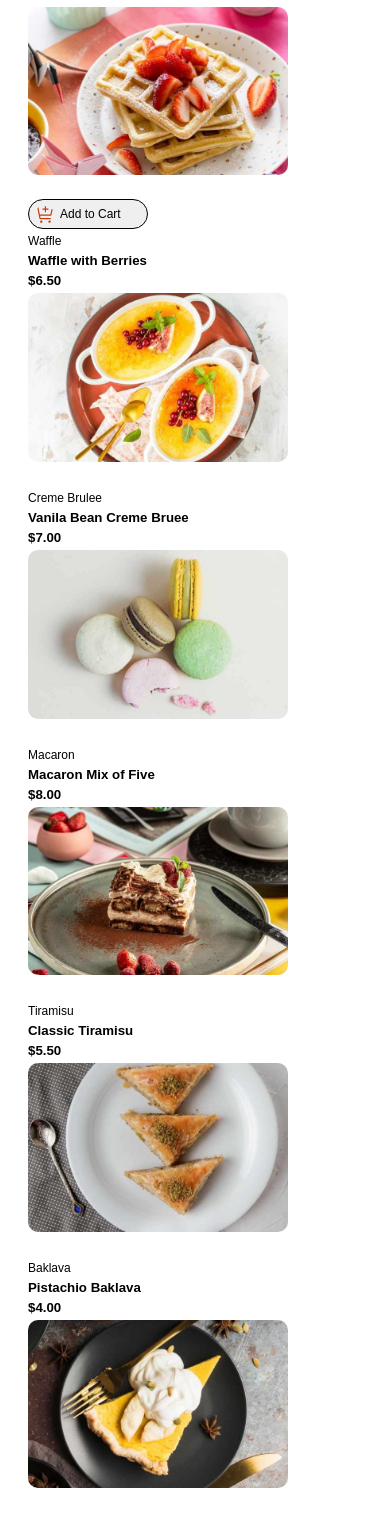
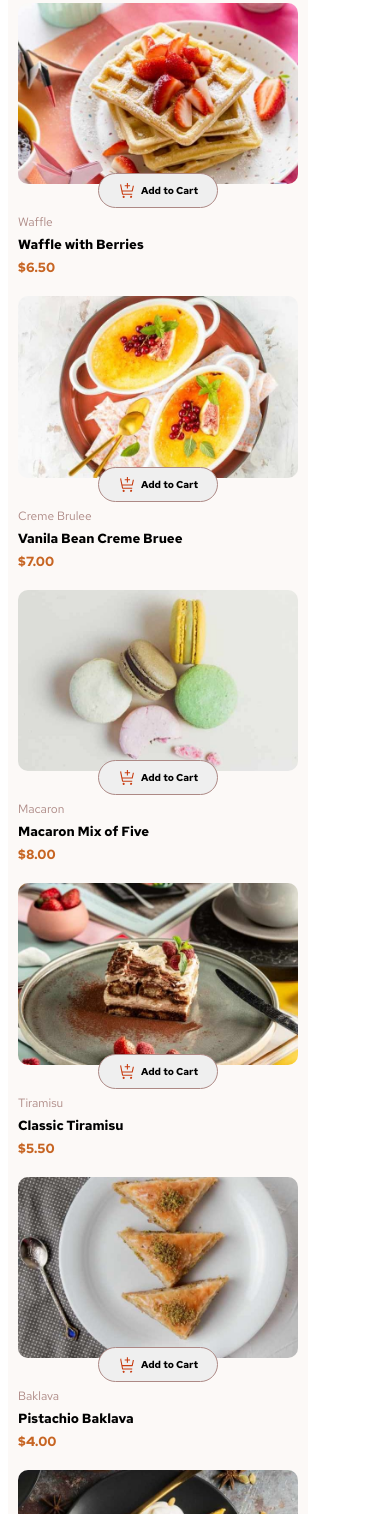
Before and after one commit to youngjorisky/Product-List-Site, a plain HTML site: page index.html in a window 390 px wide. Shown: the part 101-1615 px from the top of the page. Drawn offline with Linux system fonts and the light colour scheme.

Commit message:
mobile-design-empty

```diff
--- a/index.html
+++ b/index.html
@@ -33,7 +33,7 @@
       </div>
 
       <div class="items">
-        <div class="item-waffle">
+        <div class="item item-waffle">
           <img src="./assets/images/image-waffle-mobile.jpg" />
           <button class="add-cart">
             <img src="./assets/images/icon-add-to-cart.svg" />
@@ -44,57 +44,89 @@
           <h5>$6.50</h5>
         </div>
 
-        <div class="item-vanilla">
+        <div class="item item-vanilla">
           <img src="./assets/images/image-creme-brulee-mobile.jpg" />
+          <button class="add-cart">
+            <img src="./assets/images/icon-add-to-cart.svg" />
+            <p>Add to Cart</p>
+          </button>
           <p>Creme Brulee</p>
           <h5>Vanila Bean Creme Bruee</h5>
           <h5>$7.00</h5>
         </div>
 
-        <div class="item-macaron">
+        <div class="item item-macaron">
           <img src="./assets/images/image-macaron-mobile.jpg" />
+          <button class="add-cart">
+            <img src="./assets/images/icon-add-to-cart.svg" />
+            <p>Add to Cart</p>
+          </button>
           <p>Macaron</p>
           <h5>Macaron Mix of Five</h5>
           <h5>$8.00</h5>
         </div>
 
-        <div class="item-tiramisu">
+        <div class="item item-tiramisu">
           <img src="./assets/images/image-tiramisu-mobile.jpg" />
+          <button class="add-cart">
+            <img src="./assets/images/icon-add-to-cart.svg" />
+            <p>Add to Cart</p>
+          </button>
           <p>Tiramisu</p>
           <h5>Classic Tiramisu</h5>
           <h5>$5.50</h5>
         </div>
 
-        <div class="item-pistachio">
+        <div class="item item-pistachio">
           <img src="./assets/images/image-baklava-mobile.jpg" />
+          <button class="add-cart">
+            <img src="./assets/images/icon-add-to-cart.svg" />
+            <p>Add to Cart</p>
+          </button>
           <p>Baklava</p>
           <h5>Pistachio Baklava</h5>
           <h5>$4.00</h5>
         </div>
 
-        <div class="item-pie">
+        <div class="item item-pie">
           <img src="./assets/images/image-meringue-mobile.jpg" />
+          <button class="add-cart">
+            <img src="./assets/images/icon-add-to-cart.svg" />
+            <p>Add to Cart</p>
+          </button>
           <p>Pie</p>
           <h5>Lemon Meringue Pie</h5>
           <h5>$5.00</h5>
         </div>
 
-        <div class="item-cake">
+        <div class="item item-cake">
           <img src="./assets/images/image-cake-mobile.jpg" />
+          <button class="add-cart">
+            <img src="./assets/images/icon-add-to-cart.svg" />
+            <p>Add to Cart</p>
+          </button>
           <p>Cake</p>
           <h5>Red Velvet cake</h5>
           <h5>$4.50</h5>
         </div>
 
-        <div class="item-brownie">
+        <div class="item item-brownie">
           <img src="./assets/images/image-brownie-mobile.jpg" />
+          <button class="add-cart">
+            <img src="./assets/images/icon-add-to-cart.svg" />
+            <p>Add to Cart</p>
+          </button>
           <p>Brownie</p>
           <h5>Salted Caramel Brownie</h5>
           <h5>$5.50</h5>
         </div>
 
-        <div class="item-panna-cotta">
+        <div class="item item-panna-cotta">
           <img src="./assets/images/image-panna-cotta-mobile.jpg" />
+          <button class="add-cart">
+            <img src="./assets/images/icon-add-to-cart.svg" />
+            <p>Add to Cart</p>
+          </button>
           <p>Panna Cotta</p>
           <h5>Vanilla Panna Cotta</h5>
           <h5>$6.50</h5>
@@ -103,8 +135,10 @@
 
       <div class="cart">
         <h3>Your Cart(0)</h3>
-        <img src="./assets/images/illustration-empty-cart.svg" />
-        <p>Your added items will appear here</p>
+        <div class="cake-display">
+          <img src="./assets/images/illustration-empty-cart.svg" />
+          <p>Your added items will appear here</p>
+        </div>
       </div>
     </div>
 
--- a/product.css
+++ b/product.css
@@ -8,17 +8,27 @@ html {
   box-sizing: inherit;
 }
 @font-face {
-  font-family: "RedHatText", sans-serif;
+  font-family: "RedHatText";
   src: url("./assets/fonts/RedHatText-VariableFont_wght.ttf");
 }
 
 body {
+  font-family: "RedHatText", sans-serif;
   display: flex;
   flex-direction: column;
 }
+:root {
+  --background-color: hsl(20, 50%, 98%);
+  --cart-background: #fff;
+  --deep-brown: hsl(13, 18%, 25%);
+  --light-brown: hsl(7, 20%, 60%);
+  --bright-brown: hsl(24, 70%, 46%);
+  --normal-brown: hsl(12, 20%, 44%);
+}
 .main-container {
   width: 300px;
-  padding: 20px;
+  padding: 10px;
+  background: var(--background-color);
 }
 .items img {
   width: 100%;
@@ -31,21 +41,69 @@ body {
 .items p {
   font-size: 12px;
   margin: 5px 0px;
+  color: var(--light-brown);
 }
-.items h5 {
+.items h5:first-of-type {
+  color: var(--cart-p-tag);
   margin: 5px 0px;
 }
+.items h5:nth-of-type(2),
+.cart h3 {
+  color: var(--bright-brown);
+  margin: 5px 0px;
+}
+.item {
+  margin-top: 20px;
+}
 .add-cart {
-  border: 0.5px solid black;
+  position: absolute;
+  bottom: 68px;
+  left: 60px;
+  border: 0.5px solid var(--light-brown);
   width: 120px;
-  height: 30px;
+  height: 35px;
   display: flex;
   flex-direction: row;
   align-items: center;
+  justify-content: center;
+  margin: 0px 20px;
   gap: 5px;
   border-radius: 20px;
 }
 .add-cart img {
-  width: 20px;
+  width: 18px;
   margin-bottom: 0;
 }
+.add-cart p {
+  font-family: "RedHatText", sans-serif;
+  font-size: 10px;
+  font-weight: 700;
+  color: var(--cart-p-tag);
+}
+.item {
+  position: relative;
+}
+.cart {
+  background: var(--cart-background);
+  display: flex;
+  flex-direction: column;
+  padding: 20px;
+  text-align: center;
+  border-radius: 10px;
+  margin-top: 20px;
+}
+.cart p {
+  font-size: 11.5px;
+}
+.cart img {
+  width: 50%;
+}
+.cart h3 {
+  display: flex;
+  justify-content: flex-start;
+  margin-top: 0;
+}
+.cake-display p {
+  color: var(--normal-brown);
+  font-weight: 500;
+}
```
